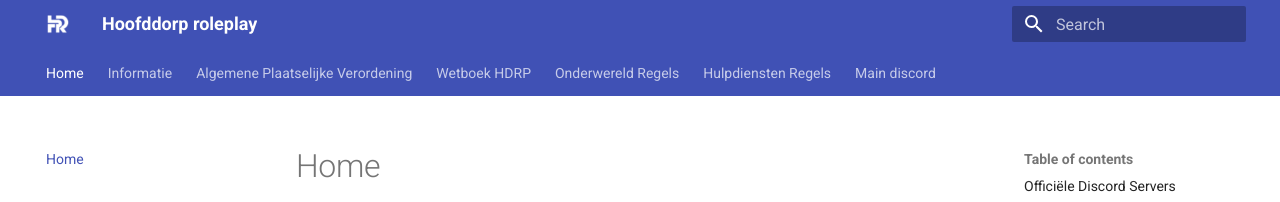
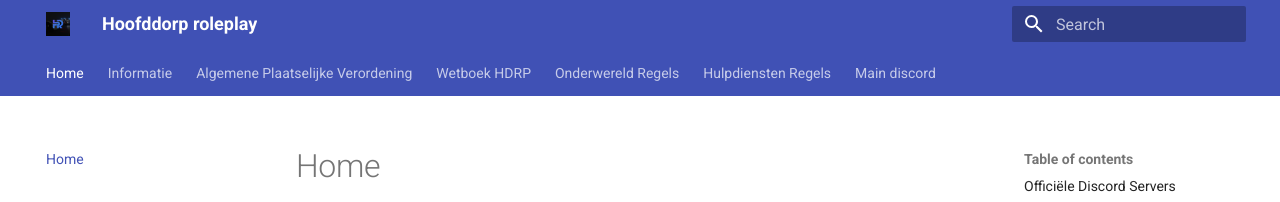
Before and after one commit to meesisgek/Hoofddorp-roleplay-APV, an MkDocs documentation site: the page built from docs/index.md, in a window 1280 px wide. Shown: the top 202 px of the page. Built offline with MkDocs 1.6.1 and Material for MkDocs 9.7.7, drawn with Linux system fonts in a browser that asks for light colours.

Commit message:
Logo toegevoegd

```diff
--- a/mkdocs.yml
+++ b/mkdocs.yml
@@ -1,6 +1,7 @@
 site_name: Hoofddorp roleplay
 theme:
-  logo: assests/HDRPlogo.png
+  logo: assests/HDRPlogo2.png
+  favicon: images/favicon.png
   name: material
   features:
     - navigation.instant
```
Also changed, not shown: docs/assests/HDRPlogo2.png (added).
